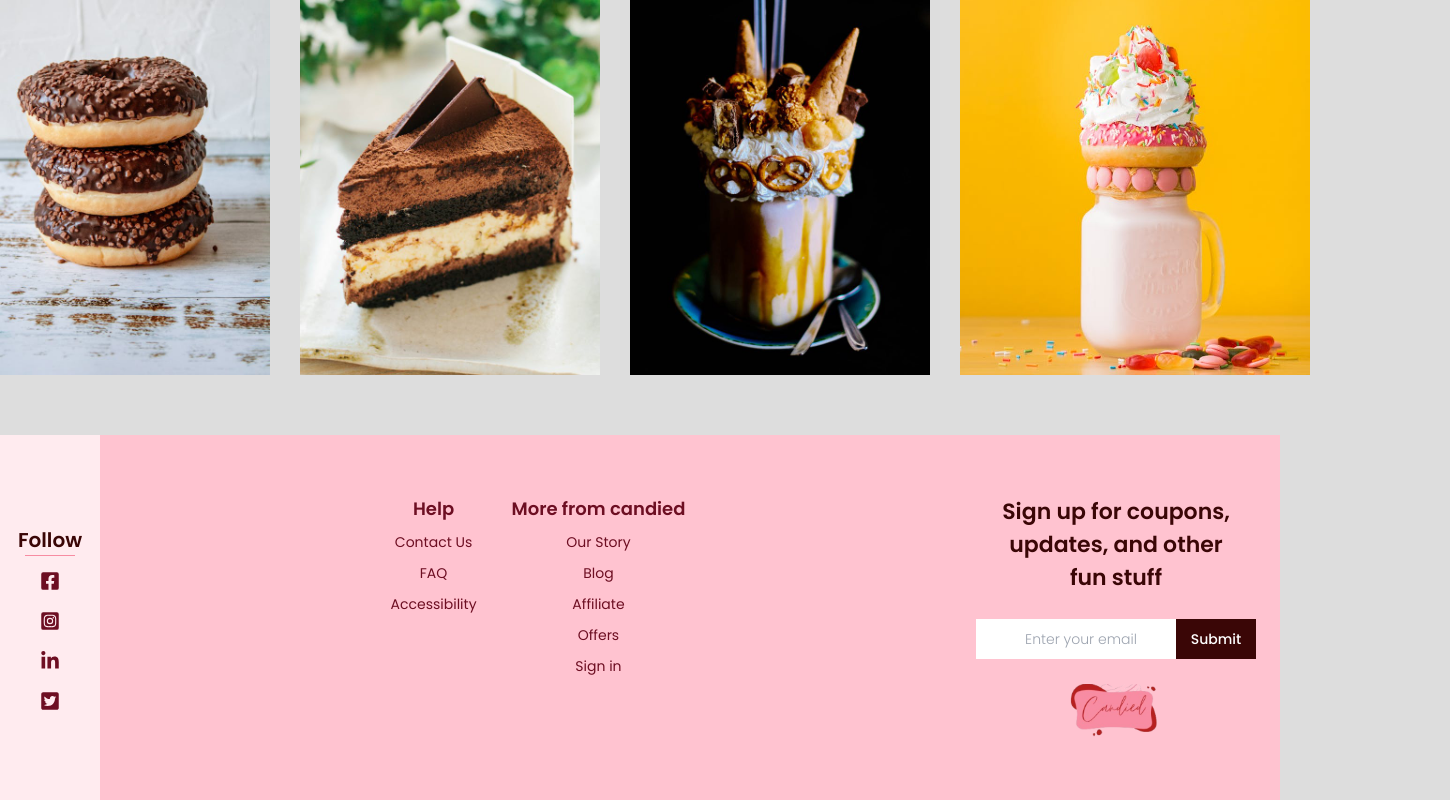
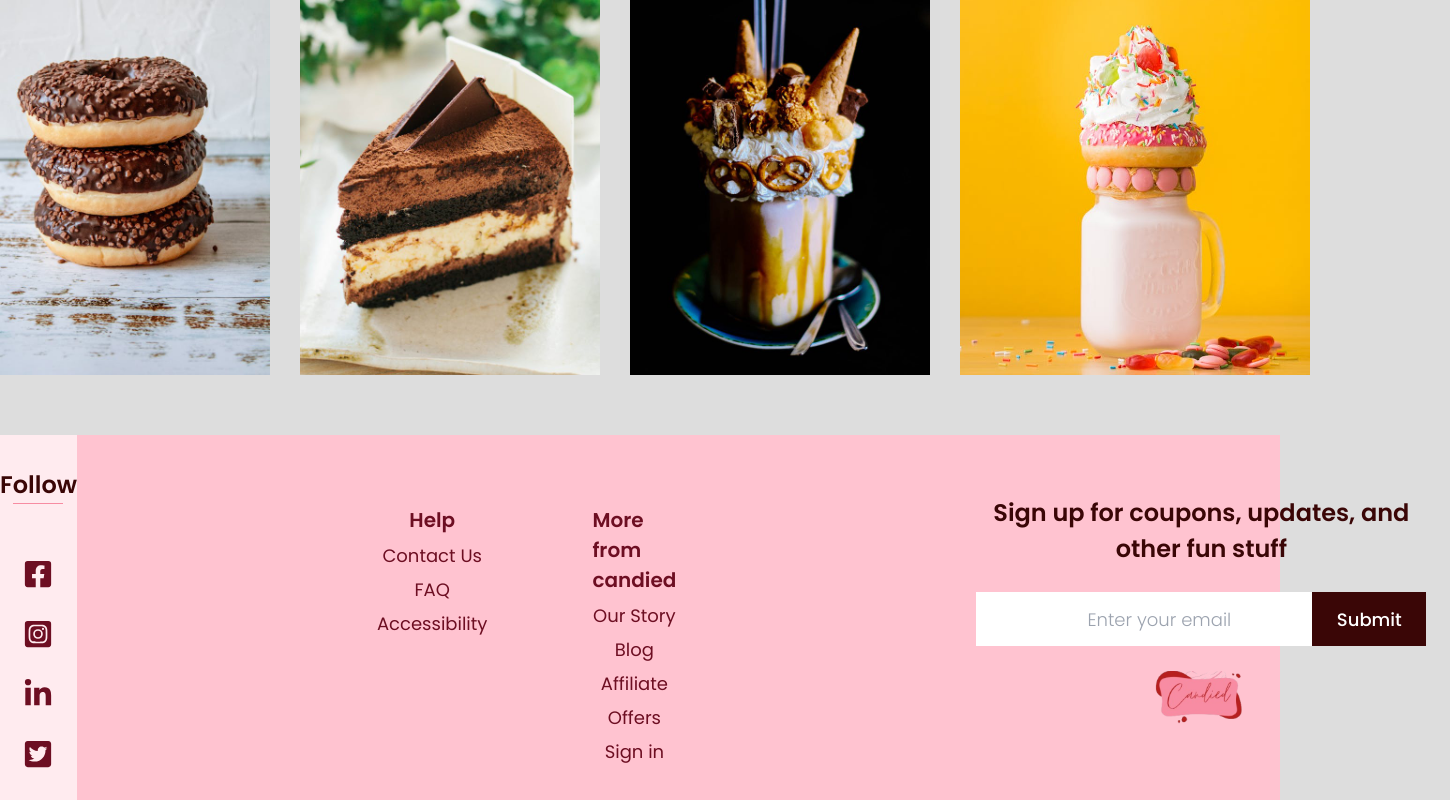
Before and after one commit to AlfazUlIslam/candied, a React (Vite) app: page / in a window 1280 px wide. Shown: the part 4800-5600 px from the top of the page, 1450 px wide, since content can reach past the window. Built offline with nearby package versions, Linux system fonts and the light colour scheme; a web font is replaced by a local one.

Commit message:
footer modified

```diff
--- a/src/components/FooterLink/FooterLink.jsx
+++ b/src/components/FooterLink/FooterLink.jsx
@@ -3,10 +3,9 @@ const FooterLink = (props) => {
 
     return (
         // footer link
-        // text-[18px]
         <a className="font-poppins font-normal text-[14px]
         text-lightBrownishMaroon cursor-pointer transition-all
-        duration-1000 hover:text-darkPink">
+        duration-1000 hover:text-darkPink xl:text-[18px]">
             {content}
         </a>
     )
--- a/src/components/FooterLinksHeading/FooterLinksHeading.jsx
+++ b/src/components/FooterLinksHeading/FooterLinksHeading.jsx
@@ -3,9 +3,8 @@ const FooterLinksHeading = (props) => {
 
     return (
         // footer links heading
-        // text-[20px]
         <h6 className="font-poppins font-semibold text-[18px]
-        text-lightBrownishMaroon">
+        text-lightBrownishMaroon xl:text-[20px]">
             {content}
         </h6>
     )
--- a/src/components/SocialIcon/SocialIcon.jsx
+++ b/src/components/SocialIcon/SocialIcon.jsx
@@ -3,10 +3,10 @@ const SocialIcon = (props) => {
 
     return (
         // socila icon
-        // text-[30px]
         <i className="text-[20px] text-lightBrownishMaroon
         cursor-pointer transition-all duration-1000
-        hover:text-darkPink sm:text-[22px] md:text-[20px]">
+        hover:text-darkPink sm:text-[22px] md:text-[20px]
+        xl:text-[30px]">
             {iconComponent}
         </i>
     )
--- a/src/sections/Footer/Footer.jsx
+++ b/src/sections/Footer/Footer.jsx
@@ -8,21 +8,19 @@ const Footer = () => {
     // footer
     <footer>
         {/* footer container */}
-        {/* flex-row gap-[200px] */}
         <div className="bg-footerPink flex flex-col gap-[30px]
-        md:flex-row md:justify-between">
+        md:flex-row md:justify-between xl:justify-start xl:gap-[200px]">
             {/* column one */}
-            {/* w-[148px] h-[365px] flex-col gap-[55px] */}
             <ColumnOne styles={`w-[100%] h-[65px] bg-lightPink flex
             justify-center items-center gap-[15px] md:w-[100px]
-            md:h-[365px] md:flex-col`}>
+            md:h-[365px] md:flex-col md:justify-start md:pt-[60px]
+            xl:w-[148px] xl:pt-0 xl:justify-center xl:gap-[55px]`}>
                 {/* follow text */}
                 <div>
                     {/* text */}
-                    {/* text-[24px] */}
                     <span className="font-poppins font-semibold
                     text-[20px] text-darkBrownishMaroon sm:text-[22px]
-                    md:text-[20px]">
+                    md:text-[20px] xl:text-[24px]">
                         Follow
                     </span>
                     {/* line */}
@@ -31,9 +29,8 @@ const Footer = () => {
                     </div>
                 </div>
                 {/* social icons */}
-                {/* flex-col gap-[30px] */}
                 <div className="flex items-center gap-[10px]
-                sm:gap-[20px] md:flex-col">
+                sm:gap-[20px] md:flex-col xl:gap-[30px]">
                     <SocialIcon iconComponent={<FaFacebookSquare />} />
                     <SocialIcon iconComponent={<FaInstagramSquare />} />
                     <SocialIcon iconComponent={<FaLinkedinIn />} />
@@ -41,10 +38,9 @@ const Footer = () => {
                 </div>
             </ColumnOne>
             {/* column two */}
-            {/* pt-[70px] px-[100px] flex-row items-start gap-[105px] */}
             <ColumnTwo styles={`pt-[30px] flex flex-col items-center
             gap-[35px] sm:flex-row sm:justify-center sm:items-start
-            md:pt-[60px]`}>
+            md:pt-[60px] xl:pt-[70px] xl:px-[100px] xl:gap-[105px]`}>
                 {/* sub column one */}
                 <SubColumnOne>
                     {/* footer links */}
@@ -91,32 +87,31 @@ const Footer = () => {
             {/* column three */}
             <ColumnThree styles={`py-[40px] flex flex-col items-center
             md:pt-[60px] md:pr-6`}>
-                {/* w-auto mx-0 text-[24px] */}
                 <header className="w-[250px] mx-auto font-poppins
                 font-semibold text-[22px] text-darkBrownishMaroon
-                text-center sm:w-[400px] md:w-[250px]">
+                text-center sm:w-[400px] md:w-[250px] xl:w-auto
+                xl:mx-0 xl:text-[24px]">
                     Sign up for coupons, updates, and other fun stuff
                 </header>
-                {/* w-[450px] my-[25px */}
                 <form className="w-[280px] my-[25px] flex
-                sm:w-[350px] md:w-[280px]">
-                    {/* w-[336px] h-[54px] pl-[30px] text-[18px] */}
+                sm:w-[350px] md:w-[280px] xl:w-[450px]">
                     <input
                         className="w-[200px] h-[40px] pl-[10px]
                         outline-none font-poppins font-light text-[14px]
                         text-[#C0C0C0] placeholder:text-center
                         focus:border focus:border-lightBrownishMaroon
                         focus:text-lightBrownishMaroon sm:w-[250px]
-                        md:w-[200px]"
+                        md:w-[200px] xl:w-[336px] xl:h-[54px] xl:pl-[30px]
+                        xl:text-[18px]"
                         type="text"
                         placeholder="Enter your email"
                     />
-                    {/* w-[114px] h-[54px] text-[18px] */}
                     <button className="w-[80px] h-[40px]
                     bg-darkBrownishMaroon font-poppins font-medium
                     text-[14px] text-[#FFF] cursor-pointer transition-all
                     duration-1000 hover:bg-lightBrownishMaroon
-                    active:scale-90 sm:w-[100px] md:w-[80px]">
+                    active:scale-90 sm:w-[100px] md:w-[80px]
+                    xl:w-[114px] xl:h-[54px] xl:text-[18px]">
                         Submit
                     </button>
                 </form>
```
